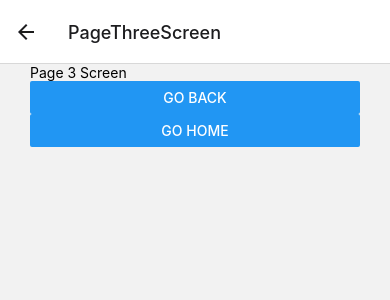
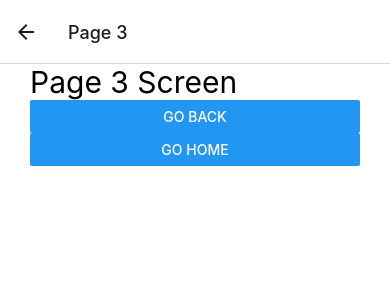
Before and after one commit to jorgearguellles/navegationApp, a React Native app: screen /PageThreeScreen in a window 390 px wide. Shown: the top 300 px of the page. Built offline with nearby package versions, Linux system fonts and the light colour scheme.

Commit message:
add/ appTheme, navigations function

```diff
--- a/src/navigation/StackNavigator.tsx
+++ b/src/navigation/StackNavigator.tsx
@@ -8,10 +8,33 @@ const Stack = createStackNavigator();
 
 export const StackNavigator = () => {
   return (
-    <Stack.Navigator>
-      <Stack.Screen name="PageOneScreen" component={PageOneScreen} />
-      <Stack.Screen name="PageTwoScreen" component={PageTwoScreen} />
-      <Stack.Screen name="PageThreeScreen" component={PageThreeScreen} />
+    <Stack.Navigator
+      // initialRouteName="PageTwoScreen" -> We can set the first screen
+      screenOptions={{
+        // headerShown: false,
+        headerStyle: {
+          elevation: 0,
+          shadowColor: 'transparent',
+        },
+        cardStyle: {
+          backgroundColor: 'white',
+        },
+      }}>
+      <Stack.Screen
+        name="PageOneScreen"
+        options={{title: 'Page 1'}}
+        component={PageOneScreen}
+      />
+      <Stack.Screen
+        name="PageTwoScreen"
+        options={{title: 'Page 2'}}
+        component={PageTwoScreen}
+      />
+      <Stack.Screen
+        name="PageThreeScreen"
+        options={{title: 'Page 3'}}
+        component={PageThreeScreen}
+      />
     </Stack.Navigator>
   );
 };
--- a/src/screens/PageOneScreen.tsx
+++ b/src/screens/PageOneScreen.tsx
@@ -8,7 +8,7 @@ interface Props extends StackScreenProps<any, any> {}
 export const PageOneScreen = ({navigation}: Props) => {
   return (
     <View style={styles.globalMargin}>
-      <Text>Page 1 Screen</Text>
+      <Text style={styles.title}>Page 1 Screen</Text>
       <Button
         title="Go Page Two"
         onPress={() => navigation.navigate('PageTwoScreen')}
--- a/src/screens/PageThreeScreen.tsx
+++ b/src/screens/PageThreeScreen.tsx
@@ -8,7 +8,7 @@ interface Props extends StackScreenProps<any, any> {}
 export const PageThreeScreen = ({navigation}: Props) => {
   return (
     <View style={styles.globalMargin}>
-      <Text>Page 3 Screen</Text>
+      <Text style={styles.title}>Page 3 Screen</Text>
       <Button title="Go Back" onPress={() => navigation.pop()} />
       <Button title="Go Home" onPress={() => navigation.popToTop()} />
     </View>
--- a/src/screens/pageTwoScreen.tsx
+++ b/src/screens/pageTwoScreen.tsx
@@ -1,4 +1,4 @@
-import React from 'react';
+import React, {useEffect} from 'react';
 import {useNavigation} from '@react-navigation/core';
 import {Button, Text, View} from 'react-native';
 import {styles} from '../theme/appTheme';
@@ -6,12 +6,18 @@ import {styles} from '../theme/appTheme';
 export const PageTwoScreen = () => {
   const navigation = useNavigation();
 
+  useEffect(() => {
+    navigation.setOptions({
+      headerBackTitle: '',
+    });
+  }, []);
+
   return (
     <View style={styles.globalMargin}>
-      <Text>Page 2 Screen</Text>
+      <Text style={styles.title}>Page 2 Screen</Text>
       <Button
         title="Go Page Three"
-        onPress={() => navigation.navigate("PageThreeScreen")}
+        onPress={() => navigation.navigate('PageThreeScreen')}
       />
     </View>
   );
--- a/src/theme/appTheme.tsx
+++ b/src/theme/appTheme.tsx
@@ -4,4 +4,8 @@ export const styles = StyleSheet.create({
   globalMargin: {
     marginHorizontal: 30,
   },
+  title: {
+    fontSize: 30,
+    color: 'black',
+  },
 });
```
